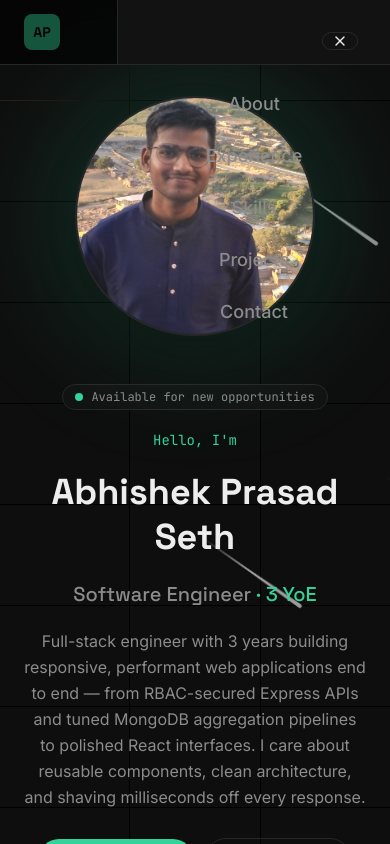
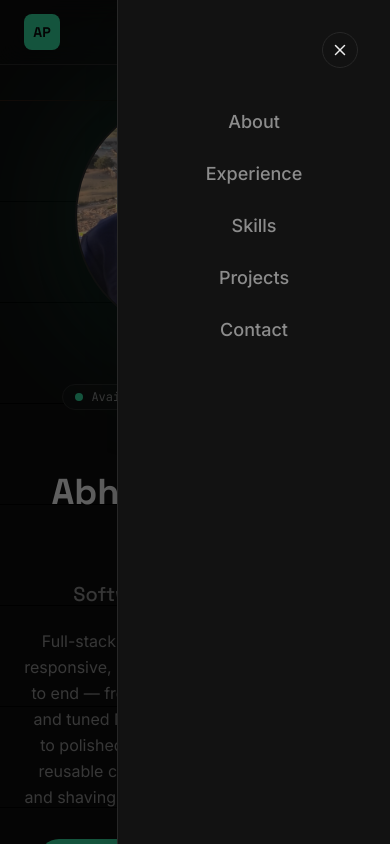
Before and after one commit to abhishekpseth/Portfolio, a React (Vite) app: page / in a window 390 px wide. Both pictures are taken after a click on the button 348 px from the left and 32 px from the top of the page. Shown: the top 844 px of the page. Built offline with nearby package versions, Linux system fonts and the light colour scheme.

Commit message:
fix navbar bg for mobile

```diff
--- a/src/components/Navbar.jsx
+++ b/src/components/Navbar.jsx
@@ -14,8 +14,9 @@ const Navbar = () => {
     .join("");
 
   return (
-    <header className="fixed inset-x-0 top-0 z-50 border-b border-line bg-bg/70 backdrop-blur-md">
-      <nav className="mx-auto flex h-16 max-w-6xl items-center justify-between px-6 lg:px-8">
+    <>
+      <header className="fixed inset-x-0 top-0 z-50 border-b border-line bg-bg/70 backdrop-blur-md">
+        <nav className="mx-auto flex h-16 max-w-6xl items-center justify-between px-6 lg:px-8">
         <a href="#" className="flex items-center gap-2">
           <span className="grid h-9 w-9 place-content-center rounded-lg bg-accent font-display text-sm font-bold text-[#0a0a0a]">
             {initials}
@@ -41,27 +42,31 @@ const Navbar = () => {
             <FiMenu />
           </button>
         </div>
-      </nav>
+        </nav>
+      </header>
 
-      {/* Mobile drawer */}
+      {/* Mobile drawer — rendered outside <header> so the header's
+          backdrop-filter doesn't become its containing block. */}
       <div
-        className={`fixed inset-0 z-50 transition-opacity md:hidden ${
-          open ? "pointer-events-auto opacity-100" : "pointer-events-none opacity-0"
+        className={`fixed inset-0 z-50 md:hidden ${
+          open ? "pointer-events-auto" : "pointer-events-none"
         }`}
       >
         <div
-          className="absolute inset-0 bg-black/60"
+          className={`absolute inset-0 bg-black/60 transition-opacity duration-300 ${
+            open ? "opacity-100" : "opacity-0"
+          }`}
           onClick={() => setOpen(false)}
         />
         <div
-          className={`absolute right-0 top-0 flex h-full w-[70vw] max-w-xs flex-col gap-10 border-l border-line bg-surface px-8 pt-8 transition-transform duration-300 ${
+          className={`absolute right-0 top-0 flex h-full w-[70vw] max-w-xs flex-col gap-10 border-l border-line bg-surface px-8 pt-8 shadow-2xl transition-transform duration-300 ${
             open ? "translate-x-0" : "translate-x-full"
           }`}
         >
           <button
             aria-label="Close menu"
             onClick={() => setOpen(false)}
-            className="self-end grid h-9 w-9 place-content-center rounded-full border border-line text-ink"
+            className="grid h-9 w-9 shrink-0 place-content-center self-end rounded-full border border-line text-lg text-ink transition-colors hover:border-accent hover:text-accent"
           >
             <FiX />
           </button>
@@ -71,7 +76,7 @@ const Navbar = () => {
           />
         </div>
       </div>
-    </header>
+    </>
   );
 };
 
```
